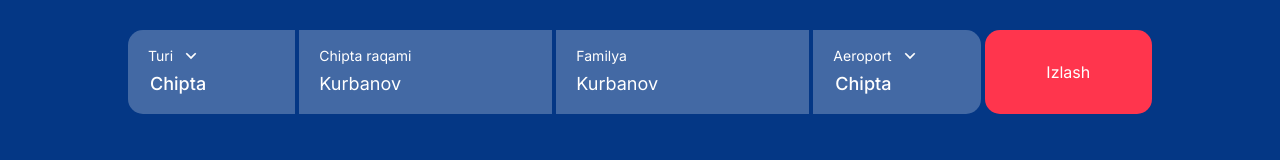
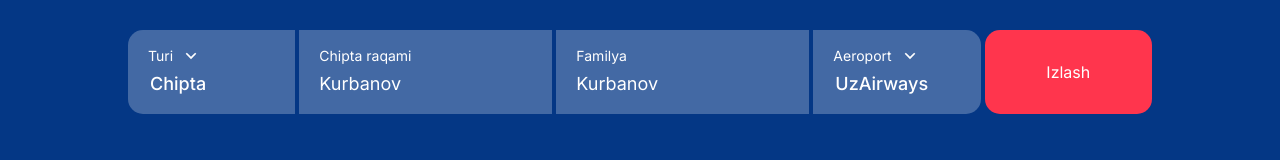
Before and after one commit to shomurodoff/avero, a Next.js app: page / in a window 1280 px wide. Shown: the part 540-700 px from the top of the page. Built offline with nearby package versions, Linux system fonts and the light colour scheme; a web font is replaced by a local one.

Commit message:
fix:SelectHeroSection

```diff
--- a/components/blocks/main/hero-section/index.tsx
+++ b/components/blocks/main/hero-section/index.tsx
@@ -120,7 +120,7 @@ const Index: React.FC = () => {
                 return "text-lg font-bold text-black";
               },
               menu: (state) => {
-                return "!rounded-[15px] !w-[200px] !mt-5";
+                return "!rounded-[15px] !w-[200px] !mt-5 z-[99999]";
               },
               menuList: (state) => {
                 return "text-lg  text-black !p-0 !rounded-[15px] ";
@@ -192,7 +192,7 @@ const Index: React.FC = () => {
             </svg>
           </label>
           <ReactSelect
-            placeholder={"Chipta"}
+            placeholder={"UzAirways"}
             menuIsOpen={isOpenOption}
             options={map(options, (item, index) => {
               return {
@@ -234,7 +234,7 @@ const Index: React.FC = () => {
                 return "text-lg font-bold text-black";
               },
               menu: (state) => {
-                return "!rounded-[15px] !w-[200px] !mt-5";
+                return "!rounded-[15px] !w-[200px] !mt-5 z-[99999]";
               },
               menuList: (state) => {
                 return "text-lg  text-black !p-0 !rounded-[15px] ";
```
